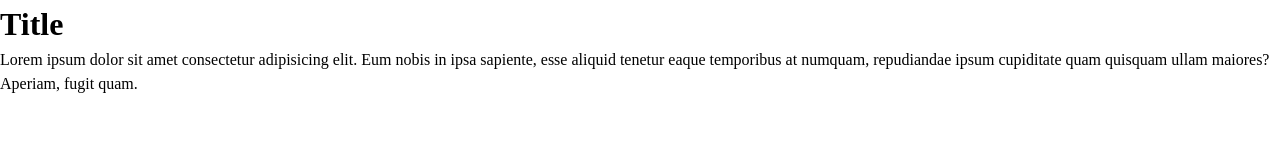
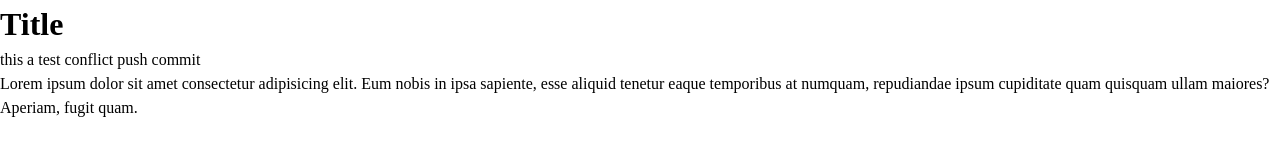
Before and after one commit to prempatel14020/literate-goggles, a website: page index.html in a window 1280 px wide. Drawn offline with Linux system fonts and the light colour scheme.

Commit message:
Update index.html

```diff
--- a/index.html
+++ b/index.html
@@ -1,5 +1,6 @@
 <!DOCTYPE html>
 <html lang="en">
+
 <head>
   <meta charset="UTF-8" />
   <meta name="viewport" content="width=device-width, initial-scale=1.0" />
@@ -8,12 +9,15 @@
   <link rel="stylesheet" href="css/style.css">
   <script src="js/main.js"></script>
 </head>
+
 <body>
   <h1>Title</h1>
+  <p>this a test conflict push commit</p>
   <p>
     Lorem ipsum dolor sit amet consectetur adipisicing elit. Eum nobis in ipsa
     sapiente, esse aliquid tenetur eaque temporibus at numquam, repudiandae
     ipsum cupiditate quam quisquam ullam maiores? Aperiam, fugit quam.
   </p>
 </body>
+
 </html>
```
Lines whose indentation alone changed are shown as unchanged.
